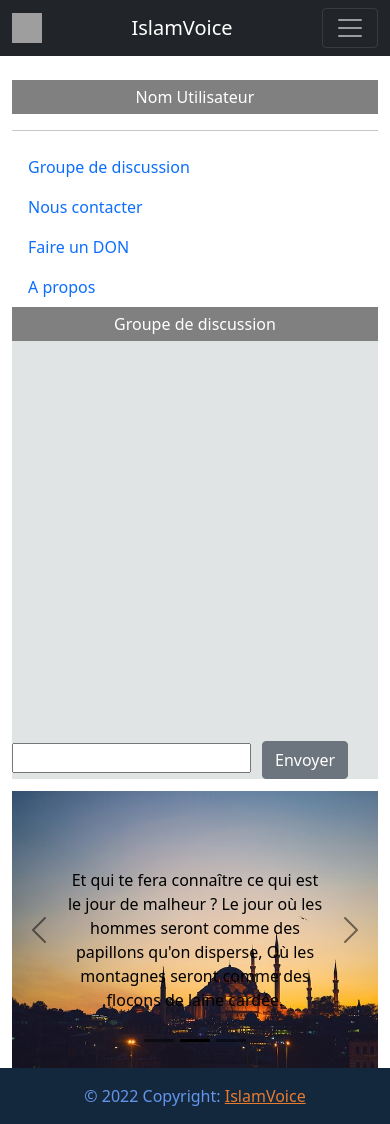
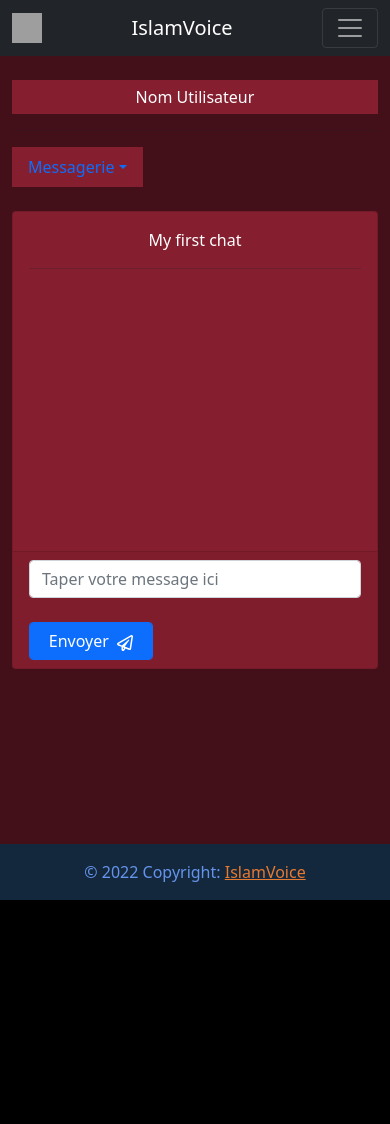
Before and after one commit to Nabil-Akatsuki/ForIslam, a React (Create React App) app: page /messagerie in a window 390 px wide. After the commit the page ends 900 px from the top, so only its background shows below. Built offline with nearby package versions, Linux system fonts and the light colour scheme; grey boxes are pictures that could not be loaded.

Commit message:
retouche de la page messagerie et adaptation mobile

```diff
--- a/public/index.html
+++ b/public/index.html
@@ -4,6 +4,7 @@
     <style>
        html {
         font-size: 1rem;
+        background-color: black;
     }
     </style>
     <meta charset="utf-8" />
--- /dev/null
+++ b/src/assets/css/messagerie.css
@@ -0,0 +1,12 @@
+.dropCss{
+    color:white;
+}
+.dropCss:hover{
+    color: #430F18;
+}
+.dropCss:focus{
+    color: #430F18;
+}
+.dropdown-menu{
+    background-color: #851E2F;
+}
--- a/src/pages/Home/Accueil.js
+++ b/src/pages/Home/Accueil.js
@@ -1,7 +1,9 @@
-import React from 'react'
+import React, { useState } from 'react'
 import { Container, Row, Col, Form, Button} from 'react-bootstrap'
 import mosque10 from '../../image/mosque10.jpg'
 function Accueil({ setLoggedIn }) {
+    const [userMail, setUserMail] = useState('');
+    const [userPassWord, setUserPassWord] = useState('');
     return (
         <Container fluid style={{ minHeight: "100vh",paddingTop: "150px", backgroundImage: "url(" + mosque10 + ")", backgroundSize:'cover'}}>
             <Row>
@@ -16,11 +18,11 @@ function Accueil({ setLoggedIn }) {
                     <h5 style={{ color: "white" }}>Restez connecter à l'Islam où que vous soyez !</h5>
                     <Form>
                         <Form.Group className="mb-3" controlId="formBasicEmail">
-                            <Form.Control type="email" placeholder="E-mail" />
+                            <Form.Control type="email" placeholder="E-mail" value={userMail} onChange={(e)=>setUserMail(e.target.value)} />
                         </Form.Group>
 
                         <Form.Group className="mb-3" controlId="formBasicPassword">
-                            <Form.Control type="password" placeholder="Mot de passe" />
+                            <Form.Control type="password" placeholder="Mot de passe" value={userPassWord} onChange={(e)=>setUserPassWord(e.target.value)} />
                         </Form.Group>
                     </Form>
                     <Button onClick={(e) => { e.preventDefault(); setLoggedIn(true) }} variant="primary" type="submit">Connexion</Button>
--- a/src/pages/Home/Messagerie.js
+++ b/src/pages/Home/Messagerie.js
@@ -1,90 +1,67 @@
 
 import React from 'react'
-import { Container, Row, Col, Nav, Button, Carousel } from 'react-bootstrap'
-
-import mosque14 from '../../image/mosque14.jpg'
-import mosque12 from '../../image/mosque12.jpg'
-import mosque16 from '../../image/mosque16.jpg'
-
+import { Container, Row, Col, Nav, Button, NavDropdown, FloatingLabel, Form, Alert } from 'react-bootstrap'
+import '../../assets/css/messagerie.css'
+import { FaRegPaperPlane } from "react-icons/fa";
 
 
 function Messagerie() {
     return (
 
-        <Container fluid style={{ minHeight: "100vh", paddingTop: "80px" }}>
+        <Container fluid style={{ minHeight: "100vh", paddingTop: "80px", backgroundColor: '#430F18' }}>
 
             <Row>
                 <Col xs={12} md={2}>
                     <div>
                         <Nav defaultActiveKey="/home" className="flex-column">
-                            <Nav.Link href="" style={{ backgroundColor: 'gray', padding: '5px', textAlign: 'center', color: 'white' }}>Nom Utilisateur</Nav.Link>
+                            <Nav.Link href="" style={{ backgroundColor: '#851E2F', padding: '5px', textAlign: 'center', color: 'white' }}>Nom Utilisateur</Nav.Link>
                             <hr></hr>
-                            <Nav.Link href="" className='barre-laterale'>Groupe de discussion</Nav.Link>
-                            <Nav.Link href="" className='barre-laterale'>Nous contacter</Nav.Link>
-                            <Nav.Link href="" className='barre-laterale'>Faire un DON</Nav.Link>
-                            <Nav.Link href="" className='barre-laterale'>A propos</Nav.Link>
-                        </Nav>
+                            <Nav className="me-auto">
+                                <NavDropdown title="Messagerie" id="basic-nav-dropdown" style={{ backgroundColor: '#851E2F' }}>
+                                    <NavDropdown.Item className="dropCss" href="#action/3.1">Groupe de discussion</NavDropdown.Item>
+                                    <NavDropdown.Item className="dropCss" href="#action/3.2"> Nous contacter</NavDropdown.Item>
+                                    <NavDropdown.Item className="dropCss" href="#action/3.3">Faire un DON</NavDropdown.Item>
+                                    <NavDropdown.Divider />
+                                    <NavDropdown.Item className="dropCss" href="#action/3.4"> A propos</NavDropdown.Item>
+                                </NavDropdown>
+                            </Nav>
 
+                        </Nav><br/>
                     </div>
                 </Col>
 
-                <Col xs={12} md={6} >
-                    <div>
-                        <Nav.Link style={{ textAlign: 'center', backgroundColor: 'gray', padding: '5px', color: 'white' }}>Groupe de discussion</Nav.Link>
-                    </div>
-                    <div style={{ background: '#e0e4e4' }}>
-                        <div style={{ minHeight: "400px", overflow: "auto" }}>
-                            <p></p>
+                <Col xs={12} md={7} >
+                    <Row >
+                        <div className="container">
+                            <div className="row">
+                                <div className="col-12">
+                                    <div className="card" style={{ backgroundColor: '#851E2F' }} >
+                                        <div className="card-body">
+                                            <div className="card-title" style={{ color: 'white', textAlign: 'center' }} >My first chat</div>
+                                            <hr />
+                                            <div className="messages">
+                                                <div></div>
+                                            </div>
+                                        </div>
+                                        <form>
+                                            <div className="card-footer" style={{ marginTop: '250px' }} >
+                                                <input id="text"
+                                                    type="text"
+                                                    placeholder="Taper votre message ici"
+                                                    className="form-control"
+                                                />
+                                                <br />
+                                                <button type="submit" style={{ width: '124px' }}
+                                                    className="btn btn-primary form-control">
+                                                    Envoyer&nbsp; <FaRegPaperPlane />
+                                                </button>
+                                            </div>
+                                        </form>
+                                    </div>
+                                </div>
+                            </div>
                         </div>
-                        <div style={{ marginBottom: '12px' }} >
-                            <input />
-                            <Button variant="secondary" style={{ marginLeft: '11px' }}>Envoyer</Button>
-                        </div>
-                    </div>
-                </Col>
-                <Col xs={12} md={4} >
-                    <div>
-                        <Carousel variant="dark">
-                            <Carousel.Item>
-                                <img
-                                    style={{ width: '416px' }}
-                                    src={mosque14}
-                                    alt="First slide"
-                                />
-                                <Carousel.Caption>
-
-                                    <p className='textCarousel'>Le bien qui t'arrive provient de Dieu ; le mal qui t'arrive ne peut venir que de toi-même.</p>
-                                </Carousel.Caption>
-                            </Carousel.Item>
-                            <Carousel.Item>
-                                <img
-                                    style={{ width: '416px' }}
-                                    src={mosque12}
-                                    alt="Second slide"
-                                />
-                                <Carousel.Caption>
-
-                                    <p className='textCarousel'>
-                                        Et qui te fera connaître ce qui est le jour de malheur ?
-                                        Le jour où les hommes seront comme des papillons qu'on disperse,
-                                        Où les montagnes seront comme des flocons de laine cardée.</p>
-                                </Carousel.Caption>
-                            </Carousel.Item>
-                            <Carousel.Item>
-                                <img
-                                    style={{ width: '416px' }}
-                                    src={mosque16}
-                                    alt="Third slide"
-                                />
-                                <Carousel.Caption>
-
-                                    <p className='textCarousel'>
-                                        Mais souviens-toi du nom de ton Seigneur matin et soir,
-                                        Et pendant la nuit, adore-Le, et célèbre Ses louanges durant la longue nuit !</p>
-                                </Carousel.Caption>
-                            </Carousel.Item>
-                        </Carousel>
-                    </div>
+                    </Row>
                 </Col>
             </Row>
         </Container>
```
Also changed, not shown: src/pages/Home/Inscription.js (+25 -9 lines).
